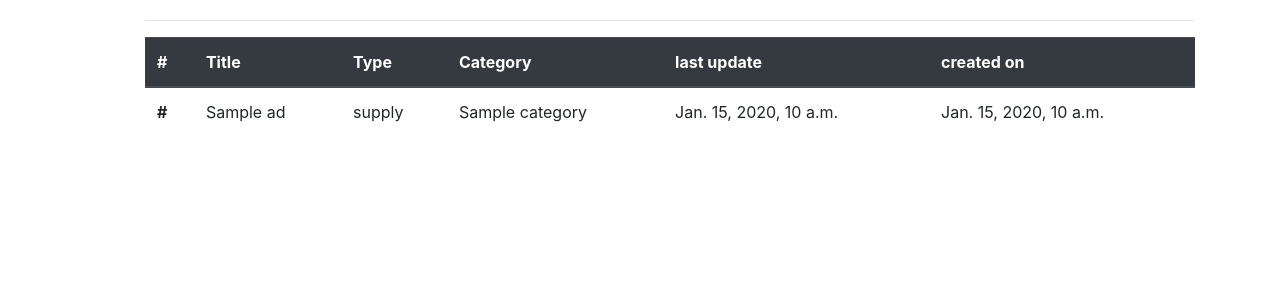
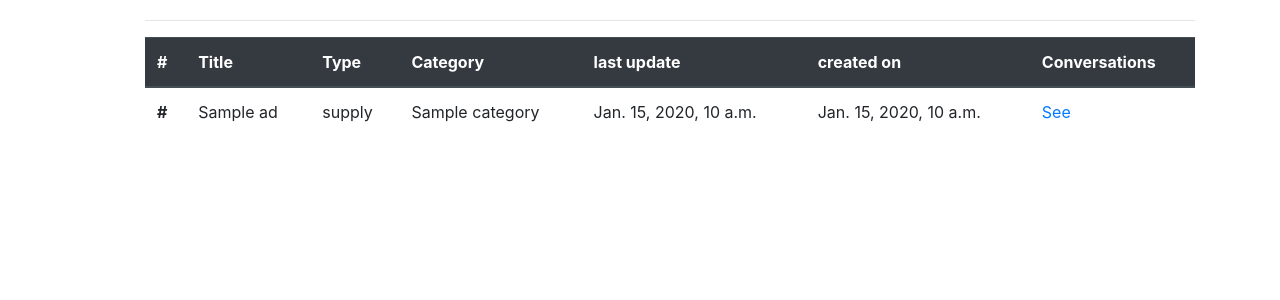
Before and after one commit to tolstoyfafa/ipssi.python, a Django app: template src/ipssihelp/worker/templates/accounts/ads.html in a window 1280 px wide. Shown: the part 56-356 px from the top of the page. Run offline with Django 3.2, Linux system fonts and the light colour scheme; the template is opened without the code that fills it: values that come from a table or form of the project are taken from there, others are empty; tables that the repository leaves empty hold one stand-in row (values such as "Sample post"); some libraries are stand-ins or nearby versions.

Commit message:
start convs

```diff
--- a/src/ipssihelp/worker/templates/accounts/ads.html
+++ b/src/ipssihelp/worker/templates/accounts/ads.html
@@ -17,6 +17,7 @@
           <th scope="col">Category</th>
           <th scope="col">last update</th>
           <th scope="col">created on</th>
+          <th scope="col">Conversations</th>
         </tr>
       </thead>
       <tbody>
@@ -28,6 +29,7 @@
           <td>{{ad.category}}</td>
           <td>{{ad.updated}}</td>
           <td>{{ad.created}}</td>
+          <td><a href="{% url 'worker:detail' slug=ad.slug %}" class="card-link" target="_blank">See</a></td>
         </tr>
             {% endfor %}
       </tbody>
```
